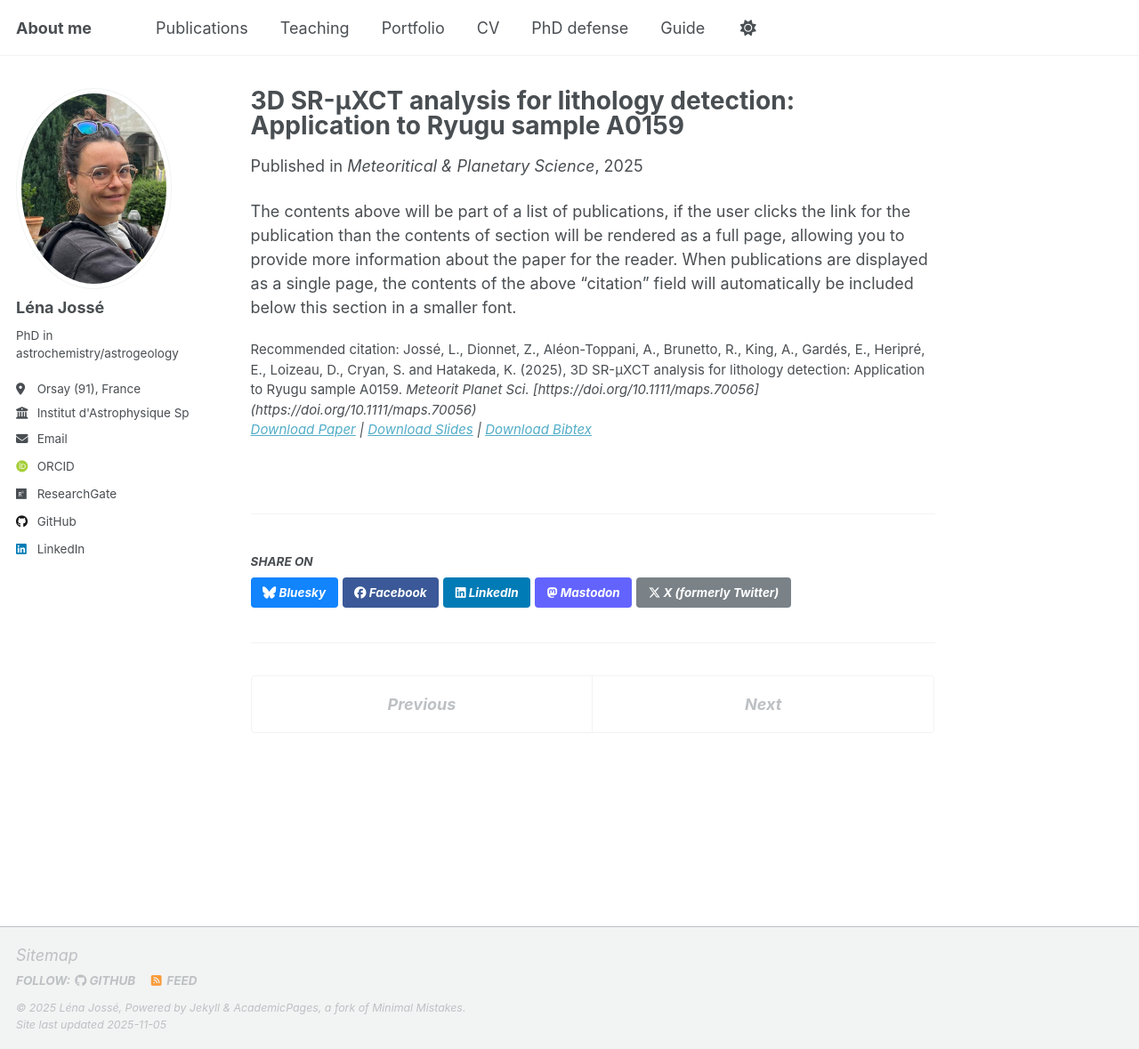
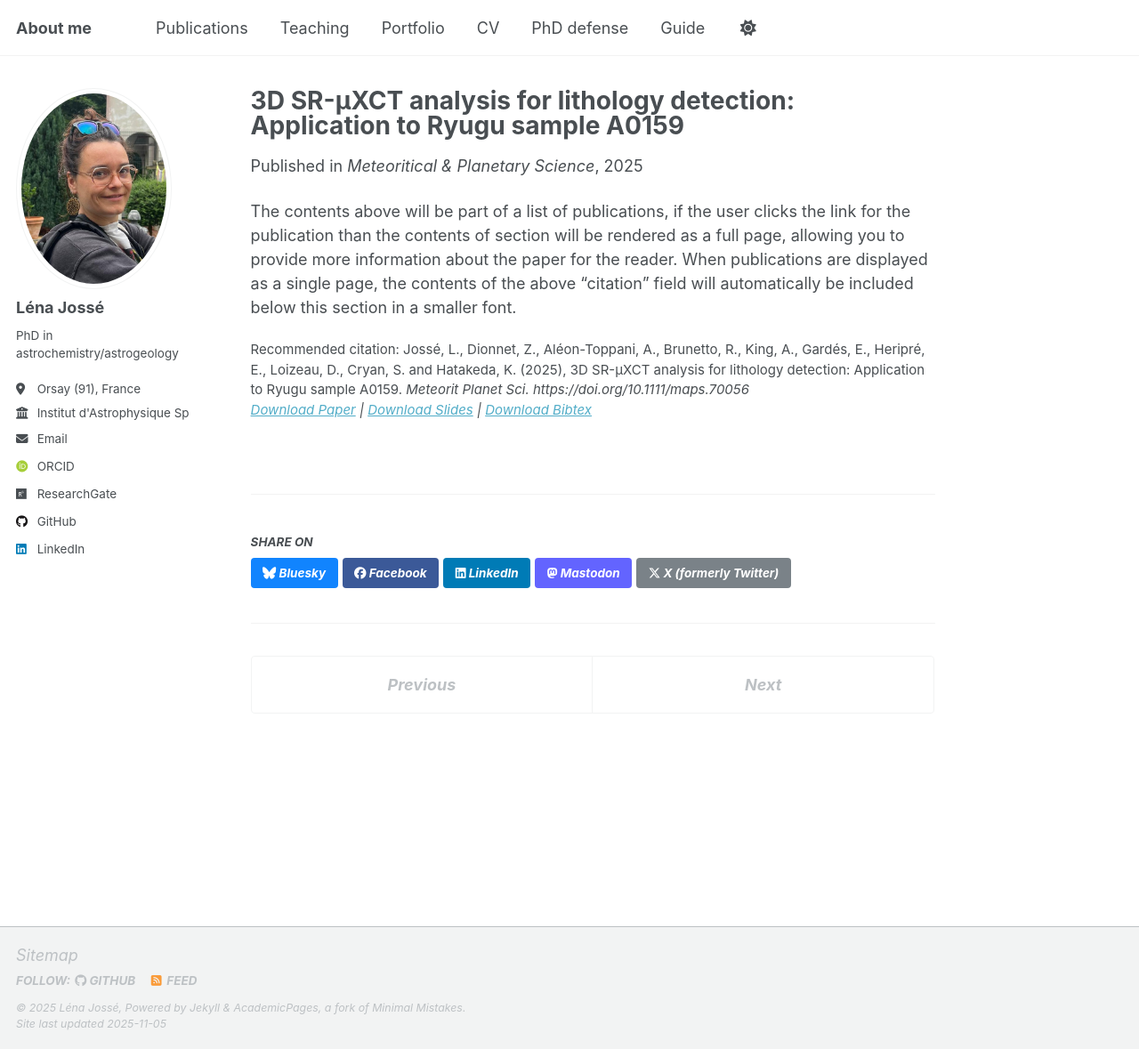
Before and after one commit to LenaJosse/LenaJosse.github.io, a Jekyll site: the page built from _publications/20250915-paper1-LH_meth.md, in a window 1280 px wide and 1179 px high. Shown: the whole window at 89% size. Built offline with Jekyll 4.4.1, drawn with Linux system fonts in a browser that asks for light colours; some web fonts are replaced; a script that is not in the unit is left out; part of the change alters nothing that is shown.

Commit message:
Update 20250915-paper1-LH_meth.md

```diff
--- a/_publications/20250915-paper1-LH_meth.md
+++ b/_publications/20250915-paper1-LH_meth.md
@@ -11,7 +11,7 @@ paperurl: 'https://academicpages.github.io/files/20250915-paper1-LH_meth.pdf'
 bibtexurl: 'https://academicpages.github.io/files/20250915-paper1-LH_meth.bib'
 journalurl: 'https://onlinelibrary.wiley.com/doi/10.1111/maps.70056'
 
-citation: 'Jossé, L., Dionnet, Z., Aléon-Toppani, A., Brunetto, R., King, A., Gardés, E., Heripré, E., Loizeau, D., Cryan, S. and Hatakeda, K. (2025), 3D SR-μXCT analysis for lithology detection: Application to Ryugu sample A0159. <i>Meteorit Planet Sci.<i> [https://doi.org/10.1111/maps.70056](https://doi.org/10.1111/maps.70056)'
+citation: 'Jossé, L., Dionnet, Z., Aléon-Toppani, A., Brunetto, R., King, A., Gardés, E., Heripré, E., Loizeau, D., Cryan, S. and Hatakeda, K. (2025), 3D SR-μXCT analysis for lithology detection: Application to Ryugu sample A0159. <i>Meteorit Planet Sci.<i> https://doi.org/10.1111/maps.70056'
 
 
 ---
```
